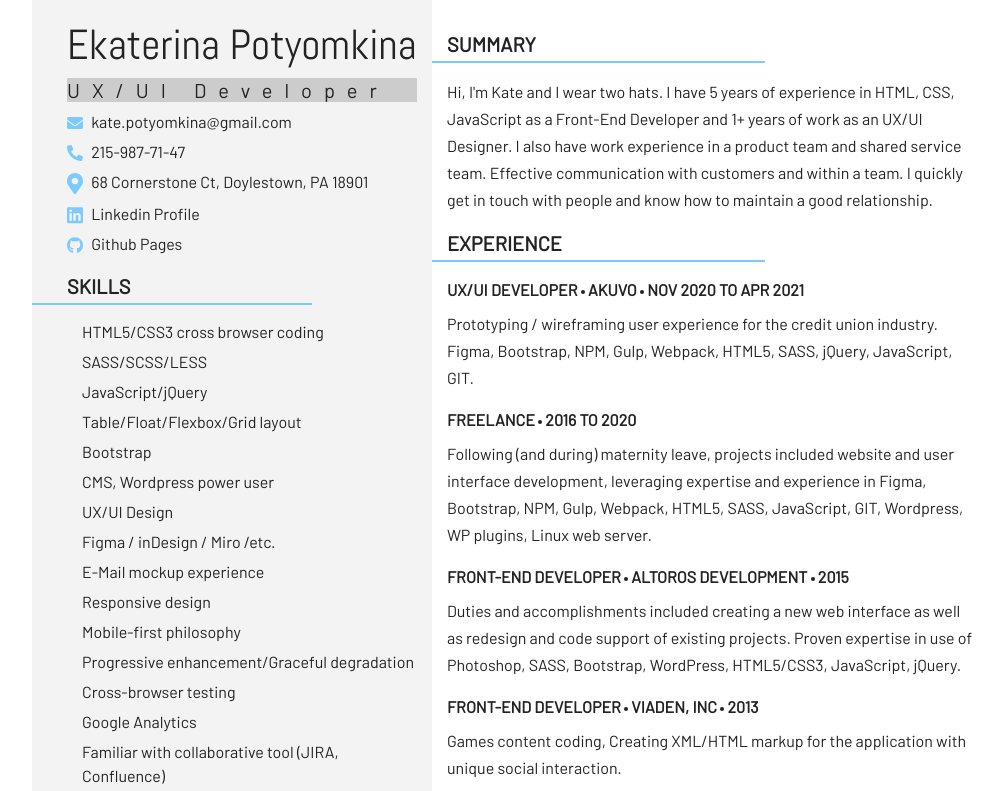
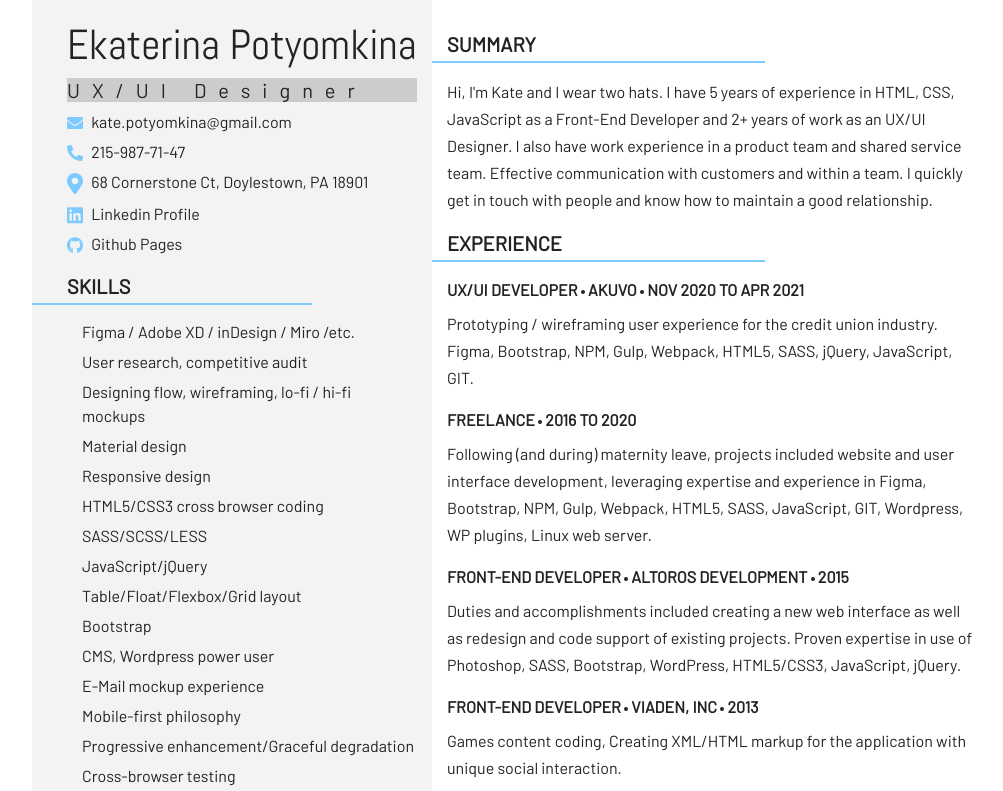
Before and after one commit to kate-pote/resume_project_redesign, a website: page app/index.html in a window 1280 px wide. Shown: the top 791 px of the page, without its empty margins (128-1131 px from the left). Drawn offline with nearby package versions, Linux system fonts and the light colour scheme; files that its build step writes are made by us from their sources.

Commit message:
info update

```diff
--- a/app/index.html
+++ b/app/index.html
@@ -19,7 +19,7 @@
       <section class="row">
         <aside class="side-col col-md-5">
           <h1>Ekaterina Potyomkina</h1>
-          <h2>UX/UI Developer</h2>
+          <h2>UX/UI Designer</h2>
           <ul class="icon-list">
             <li>
               <svg aria-hidden="true" focusable="false" data-prefix="fas" data-icon="envelope" class="svg-inline--fa fa-envelope fa-w-16" role="img" xmlns="http://www.w3.org/2000/svg" viewBox="0 0 512 512"><path fill="currentColor" d="M502.3 190.8c3.9-3.1 9.7-.2 9.7 4.7V400c0 26.5-21.5 48-48 48H48c-26.5 0-48-21.5-48-48V195.6c0-5 5.7-7.8 9.7-4.7 22.4 17.4 52.1 39.5 154.1 113.6 21.1 15.4 56.7 47.8 92.2 47.6 35.7.3 72-32.8 92.3-47.6 102-74.1 131.6-96.3 154-113.7zM256 320c23.2.4 56.6-29.2 73.4-41.4 132.7-96.3 142.8-104.7 173.4-128.7 5.8-4.5 9.2-11.5 9.2-18.9v-19c0-26.5-21.5-48-48-48H48C21.5 64 0 85.5 0 112v19c0 7.4 3.4 14.3 9.2 18.9 30.6 23.9 40.7 32.4 173.4 128.7 16.8 12.2 50.2 41.8 73.4 41.4z"></path></svg>
@@ -44,16 +44,18 @@
           </ul>
           <h3>Skills</h3>
           <ul>
+            <li>Figma / Adobe XD / inDesign / Miro /etc.</li>
+            <li>User research, competitive audit</li>
+            <li>Designing flow, wireframing, lo-fi / hi-fi mockups</li>
+            <li>Material design</li>
+            <li>Responsive design</li>
             <li>HTML5/CSS3 cross browser coding</li>
             <li>SASS/SCSS/LESS</li>
             <li>JavaScript/jQuery</li>
             <li>Table/Float/Flexbox/Grid layout</li>
             <li>Bootstrap</li>
             <li>CMS, Wordpress power user</li>
-            <li>UX/UI Design</li>
-            <li>Figma / inDesign / Miro /etc.</li>
             <li>E-Mail mockup experience</li>
-            <li>Responsive design</li>
             <li>Mobile-first philosophy</li>
             <li>Progressive enhancement/Graceful degradation</li>
             <li>Cross-browser testing</li>
@@ -70,7 +72,7 @@
         </aside>
         <article class="cont-col col-md-7">
           <h3>summary</h3>
-          <p>Hi, I'm Kate and I wear two hats. I have 5 years of experience in HTML, CSS, JavaScript as a Front-End Developer and 1+ years of work as an UX/UI Designer. I also have work experience in a product team and shared service team. Effective communication with customers and within a team. I quickly get in touch with people and know how to maintain a good relationship.
+          <p>Hi, I'm Kate and I wear two hats. I have 5 years of experience in HTML, CSS, JavaScript as a Front-End Developer and 2+ years of work as an UX/UI Designer. I also have work experience in a product team and shared service team. Effective communication with customers and within a team. I quickly get in touch with people and know how to maintain a good relationship.
           </p>
           <h3>experience</h3>
           <h4>UX/UI Developer <i class="circle"></i> AKUVO <i class="circle"></i> Nov 2020 to Apr 2021</h4>
```
